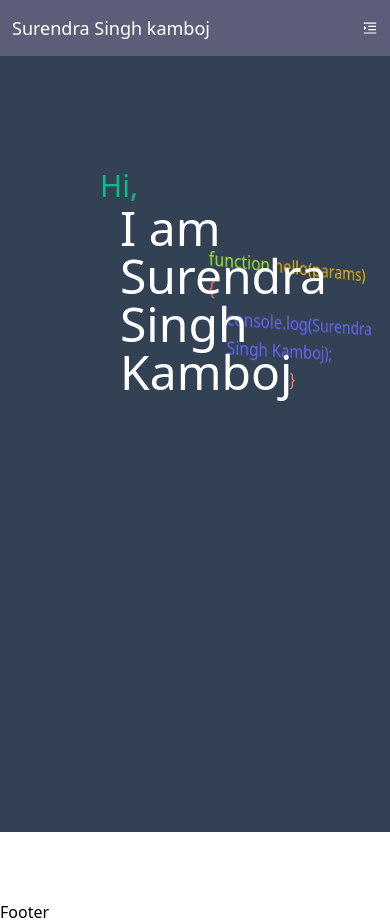
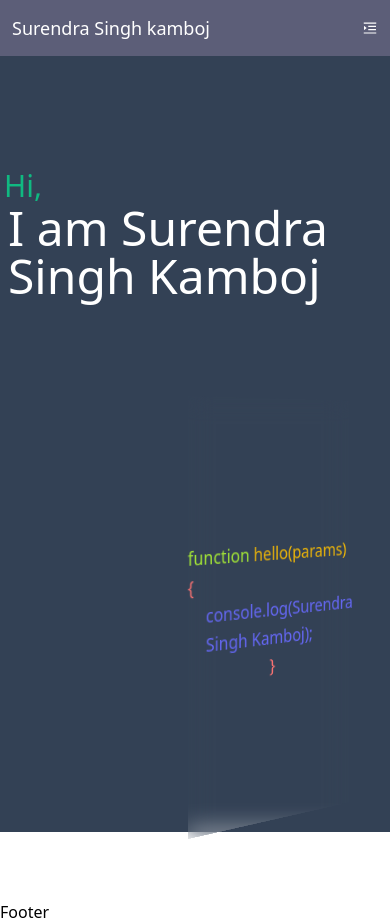
Before and after one commit to surendraSinghKamboj/todo-frontend, a Next.js app: page / in a window 390 px wide. Built offline with nearby package versions, Linux system fonts and the light colour scheme.

Commit message:
Background modified

```diff
--- a/src/components/Background.jsx
+++ b/src/components/Background.jsx
@@ -3,7 +3,7 @@ import React from 'react'
 const Background = () => {
     return (
         <div
-            className='absolute flex background justify-center flex-col items-center top-14 right-0 w-[50vw] z-[-10] h-[50vh] bg-slate-700 backdrop-blur-md'>
+            className='absolute flex background justify-center flex-col items-center bottom-3 right-5 sm:top-14 sm:right-0 w-[50vw] z-[-10] h-[50vh]  backdrop-blur-md' style={{ background: "rgba(0,0,0,0)" }}>
             <p className='text-lg text-lime-400'>{"function"} <span className='text-yellow-500'>{"hello(params) "}</span>
                 <span className='text-red-400'>{"{"}</span>
             </p>
--- a/src/components/Home.jsx
+++ b/src/components/Home.jsx
@@ -5,8 +5,8 @@ const Home = () => {
     return (
         <section className="home bg-slate-700 pt-28 min-h-[92vh]">
             <Background />
-            <h3 className='text-3xl ml-[100px] text-emerald-500'>Hi,</h3>
-            <h2 className='text-white text-5xl ml-[120px]'>I am Surendra Singh Kamboj</h2>
+            <h3 className='text-3xl sm:ml-[100px] ml-1 text-emerald-500'>Hi,</h3>
+            <h2 className='text-white text-5xl ml-2 sm:ml-[120px]'>I am Surendra Singh Kamboj</h2>
         </section>
     )
 }
```
